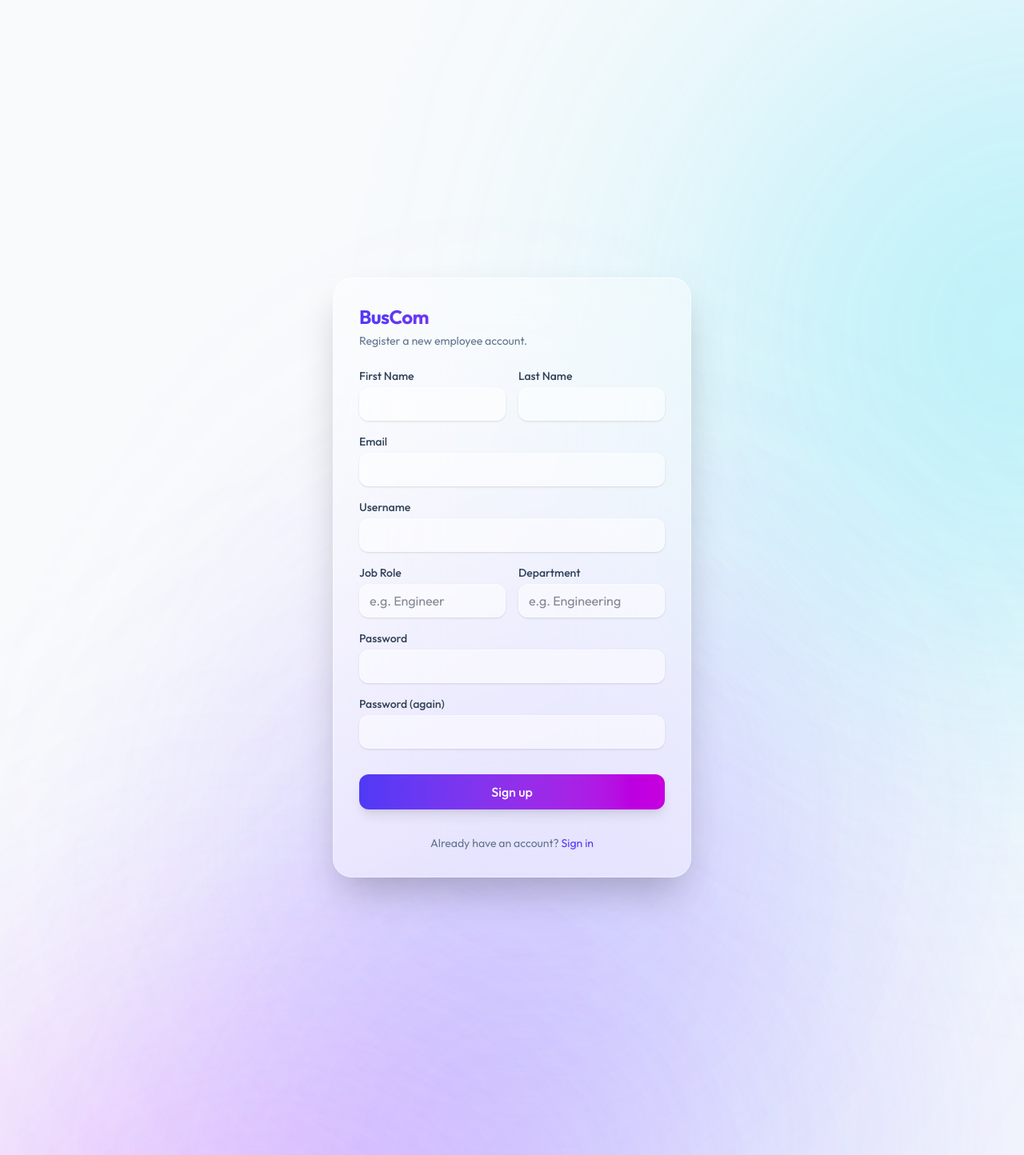
After one commit to rakib4123/Employee-Compensation-Satisfaction, a Django app: page /register/ in a window 1280 px wide. The commit adds this page. Shown: the whole page at 80% size. Run offline with Django 5.2, Linux system fonts and the light colour scheme; some libraries are stand-ins or nearby versions.

Commit message:
first push

```diff
--- /dev/null
+++ b/dashboard/forms.py
@@ -0,0 +1,14 @@
+from django import forms
+from django.contrib.auth.forms import UserCreationForm
+from .models import User
+
+class EmployeeRegistrationForm(UserCreationForm):
+    first_name = forms.CharField(max_length=30, required=True)
+    last_name = forms.CharField(max_length=30, required=True)
+    email = forms.EmailField(required=True)
+    designation = forms.CharField(max_length=100, required=True, label="Job Role")
+    department = forms.CharField(max_length=100, required=True)
+
+    class Meta(UserCreationForm.Meta):
+        model = User
+        fields = UserCreationForm.Meta.fields + ('first_name', 'last_name', 'email')
--- a/dashboard/templates/dashboard/login.html
+++ b/dashboard/templates/dashboard/login.html
@@ -22,6 +22,9 @@
     <button class="w-full rounded-xl bg-gradient-to-r from-indigo-600 to-fuchsia-600 hover:from-indigo-500 hover:to-fuchsia-500 shadow-lg shadow-indigo-500/30 active:scale-[0.98] transition-all text-white font-medium py-2.5 mt-2" type="submit">
       Sign in
     </button>
+    <p class="text-center text-sm text-slate-500 dark:text-slate-400 mt-4">
+      Don't have an account? <a href="{% url 'register' %}" class="text-indigo-600 dark:text-indigo-400 hover:underline">Sign up</a>
+    </p>
   </form>
 </div>
 {% endblock %}
--- /dev/null
+++ b/dashboard/templates/dashboard/register.html
@@ -0,0 +1,92 @@
+{% extends "dashboard/base.html" %}
+{% block title %}Sign up — BusCom{% endblock %}
+{% block guest_content %}
+<div class="w-full max-w-md bg-white/40 dark:bg-slate-900/40 backdrop-blur-3xl border border-white/40 border-t-white/80 dark:border-slate-700/40 dark:border-t-slate-500/50 shadow-2xl p-8 rounded-3xl"
+     x-data x-init="fadeInPage($el); {% if form.errors %}shakeElement($el){% endif %}">
+  <h1 class="text-2xl font-bold bg-clip-text text-transparent bg-gradient-to-r from-indigo-600 to-fuchsia-600 dark:from-indigo-400 dark:to-fuchsia-400 mb-1 tracking-tight">BusCom</h1>
+  <p class="text-slate-500 dark:text-slate-400 text-sm mb-6">Register a new employee account.</p>
+
+  {% if form.errors %}
+    <div class="mb-4 p-3 rounded-lg bg-red-50 dark:bg-red-900/30 text-red-600 dark:text-red-400 text-sm border border-red-200 dark:border-red-800">
+      Please correct the errors below.
+      {% if form.non_field_errors %}
+        <ul class="mt-2 list-disc list-inside">
+          {% for error in form.non_field_errors %}
+            <li>{{ error }}</li>
+          {% endfor %}
+        </ul>
+      {% endif %}
+    </div>
+  {% endif %}
+
+  <form method="post" class="space-y-4">
+    {% csrf_token %}
+
+    <div class="grid grid-cols-2 gap-4">
+      <div>
+        <label class="block text-sm font-medium text-slate-700 dark:text-slate-300 mb-1" for="id_first_name">First Name</label>
+        <input class="w-full rounded-xl border border-white/40 dark:border-slate-600/50 bg-white/50 dark:bg-slate-800/50 px-3 py-2 focus:outline-none focus:ring-2 focus:ring-indigo-500 shadow-sm"
+               type="text" name="first_name" id="id_first_name" required>
+        {% if form.first_name.errors %}<p class="text-red-500 text-xs mt-1">{{ form.first_name.errors.0 }}</p>{% endif %}
+      </div>
+      <div>
+        <label class="block text-sm font-medium text-slate-700 dark:text-slate-300 mb-1" for="id_last_name">Last Name</label>
+        <input class="w-full rounded-xl border border-white/40 dark:border-slate-600/50 bg-white/50 dark:bg-slate-800/50 px-3 py-2 focus:outline-none focus:ring-2 focus:ring-indigo-500 shadow-sm"
+               type="text" name="last_name" id="id_last_name" required>
+        {% if form.last_name.errors %}<p class="text-red-500 text-xs mt-1">{{ form.last_name.errors.0 }}</p>{% endif %}
+      </div>
+    </div>
+
+    <div>
+      <label class="block text-sm font-medium text-slate-700 dark:text-slate-300 mb-1" for="id_email">Email</label>
+      <input class="w-full rounded-xl border border-white/40 dark:border-slate-600/50 bg-white/50 dark:bg-slate-800/50 px-3 py-2 focus:outline-none focus:ring-2 focus:ring-indigo-500 shadow-sm"
+             type="email" name="email" id="id_email" required>
+      {% if form.email.errors %}<p class="text-red-500 text-xs mt-1">{{ form.email.errors.0 }}</p>{% endif %}
+    </div>
+
+    <div>
+      <label class="block text-sm font-medium text-slate-700 dark:text-slate-300 mb-1" for="id_username">Username</label>
+      <input class="w-full rounded-xl border border-white/40 dark:border-slate-600/50 bg-white/50 dark:bg-slate-800/50 px-3 py-2 focus:outline-none focus:ring-2 focus:ring-indigo-500 shadow-sm"
+             type="text" name="username" id="id_username" required>
+      {% if form.username.errors %}<p class="text-red-500 text-xs mt-1">{{ form.username.errors.0 }}</p>{% endif %}
+    </div>
+
+    <div class="grid grid-cols-2 gap-4">
+      <div>
+        <label class="block text-sm font-medium text-slate-700 dark:text-slate-300 mb-1" for="id_designation">Job Role</label>
+        <input class="w-full rounded-xl border border-white/40 dark:border-slate-600/50 bg-white/50 dark:bg-slate-800/50 px-3 py-2 focus:outline-none focus:ring-2 focus:ring-indigo-500 shadow-sm"
+               type="text" name="designation" id="id_designation" placeholder="e.g. Engineer" required>
+        {% if form.designation.errors %}<p class="text-red-500 text-xs mt-1">{{ form.designation.errors.0 }}</p>{% endif %}
+      </div>
+      <div>
+        <label class="block text-sm font-medium text-slate-700 dark:text-slate-300 mb-1" for="id_department">Department</label>
+        <input class="w-full rounded-xl border border-white/40 dark:border-slate-600/50 bg-white/50 dark:bg-slate-800/50 px-3 py-2 focus:outline-none focus:ring-2 focus:ring-indigo-500 shadow-sm"
+               type="text" name="department" id="id_department" placeholder="e.g. Engineering" required>
+        {% if form.department.errors %}<p class="text-red-500 text-xs mt-1">{{ form.department.errors.0 }}</p>{% endif %}
+      </div>
+    </div>
+
+    <div>
+      <label class="block text-sm font-medium text-slate-700 dark:text-slate-300 mb-1" for="id_password1">Password</label>
+      <input class="w-full rounded-xl border border-white/40 dark:border-slate-600/50 bg-white/50 dark:bg-slate-800/50 px-3 py-2 focus:outline-none focus:ring-2 focus:ring-indigo-500 shadow-sm"
+             type="password" name="password1" id="id_password1" required>
+      {% if form.password1.errors %}<p class="text-red-500 text-xs mt-1">{{ form.password1.errors.0 }}</p>{% endif %}
+    </div>
+
+    <div>
+      <label class="block text-sm font-medium text-slate-700 dark:text-slate-300 mb-1" for="id_password2">Password (again)</label>
+      <input class="w-full rounded-xl border border-white/40 dark:border-slate-600/50 bg-white/50 dark:bg-slate-800/50 px-3 py-2 focus:outline-none focus:ring-2 focus:ring-indigo-500 shadow-sm mb-4"
+             type="password" name="password2" id="id_password2" required>
+      {% if form.password2.errors %}<p class="text-red-500 text-xs mt-1">{{ form.password2.errors.0 }}</p>{% endif %}
+    </div>
+
+    <button class="w-full rounded-xl bg-gradient-to-r from-indigo-600 to-fuchsia-600 hover:from-indigo-500 hover:to-fuchsia-500 active:scale-[0.98] transition-all text-white font-medium py-2.5 shadow-lg shadow-indigo-500/25" type="submit">
+      Sign up
+    </button>
+
+    <p class="text-center text-sm text-slate-500 dark:text-slate-400 mt-4">
+      Already have an account? <a href="{% url 'login' %}" class="text-indigo-600 dark:text-indigo-400 hover:underline">Sign in</a>
+    </p>
+  </form>
+</div>
+{% endblock %}
--- a/dashboard/urls.py
+++ b/dashboard/urls.py
@@ -6,6 +6,7 @@ from . import views
 urlpatterns = [
     path("", views.root_redirect, name="root"),
     path("login/", views.RoleLoginView.as_view(), name="login"),
+    path("register/", views.register_employee, name="register"),
     path("logout/", auth_views.LogoutView.as_view(next_page="login"), name="logout"),
     path("dashboard/", views.hr_dashboard, name="hr_dashboard"),
     path("me/payslips/<int:payslip_id>/", views.payslip_detail, name="payslip_detail"),
--- a/dashboard/views.py
+++ b/dashboard/views.py
@@ -4,6 +4,8 @@ from django.http import Http404
 from django.shortcuts import redirect, render
 from django.urls import reverse
 
+from django.contrib.auth import login
+from .forms import EmployeeRegistrationForm
 from .mock_data import EMPLOYEES, PAYSLIPS
 from .models import User
 
@@ -72,3 +74,35 @@ def user_profile(request):
     return render(request, "dashboard/profile.html", {
         "user": request.user,
     })
+
+
+def register_employee(request):
+    if request.user.is_authenticated:
+        return redirect("root")
+
+    if request.method == "POST":
+        form = EmployeeRegistrationForm(request.POST)
+        if form.is_valid():
+            user = form.save(commit=False)
+            user.role = User.Role.EMPLOYEE
+            user.save()
+
+            # Append to mock data
+            new_id = max(e["id"] for e in EMPLOYEES) + 1 if EMPLOYEES else 1
+            EMPLOYEES.append({
+                "id": new_id,
+                "name": f"{user.first_name} {user.last_name}",
+                "email": user.email,
+                "designation": form.cleaned_data.get("designation"),
+                "department": form.cleaned_data.get("department"),
+                "experience_years": 0,
+                "salary": 50000,
+                "initials": "".join(part[0] for part in [user.first_name, user.last_name] if part).upper()
+            })
+
+            login(request, user)
+            return redirect("employee_self_service")
+    else:
+        form = EmployeeRegistrationForm()
+
+    return render(request, "dashboard/register.html", {"form": form})
```
Also changed, not shown: reset_pwd.py (added, +19 -0 lines).
